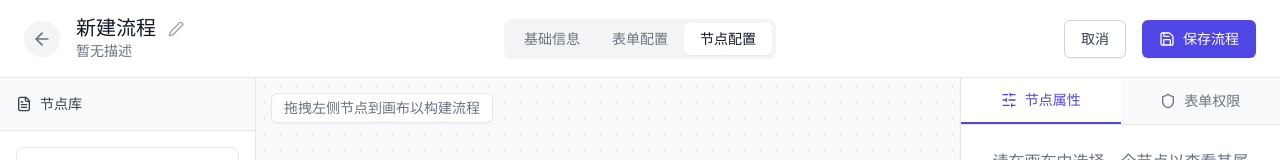
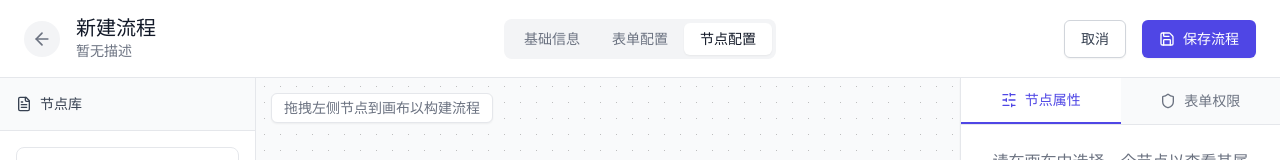
Before and after one commit to chip1991/custom-work-order-flow, a React (Vite) app in the folder frontend/: page /processes/new in a window 1280 px wide. Shown: the top 160 px of the page. Built offline with nearby package versions, Linux system fonts and the light colour scheme; sample sign-in values are in the browser's storage.

Commit message:
feat: 下载Main分支代码到本地
Co-authored-by: traeagent <traeagent@users.noreply.github.com>

```diff
--- a/frontend/src/pages/Processes/Editor.tsx
+++ b/frontend/src/pages/Processes/Editor.tsx
@@ -1,6 +1,6 @@
 import { useState, useCallback, useEffect } from 'react';
 import { useNavigate, useParams } from 'react-router-dom';
-import { Save, ArrowLeft, Edit2, Play, SlidersHorizontal, AlertCircle, Shield } from 'lucide-react';
+import { Save, ArrowLeft, Play, SlidersHorizontal, AlertCircle, Shield } from 'lucide-react';
 import { ReactFlowProvider, Node, Edge } from '@xyflow/react';
 
 import Sidebar from './components/Sidebar';
@@ -126,12 +126,6 @@ export default function ProcessEditor() {
               <h1 className="text-xl font-bold text-gray-900 leading-tight">
                 {processData.name}
               </h1>
-              <button
-                className="p-1 text-gray-400 hover:text-indigo-600 hover:bg-indigo-50 rounded transition-colors"
-                title="修改名称"
-              >
-                <Edit2 className="w-4 h-4" />
-              </button>
             </div>
             <p className="text-sm text-gray-500">{processData.description || '暂无描述'}</p>
           </div>
```
Also changed, not shown: 2 other files (tests, documents, lock files or other folders).
